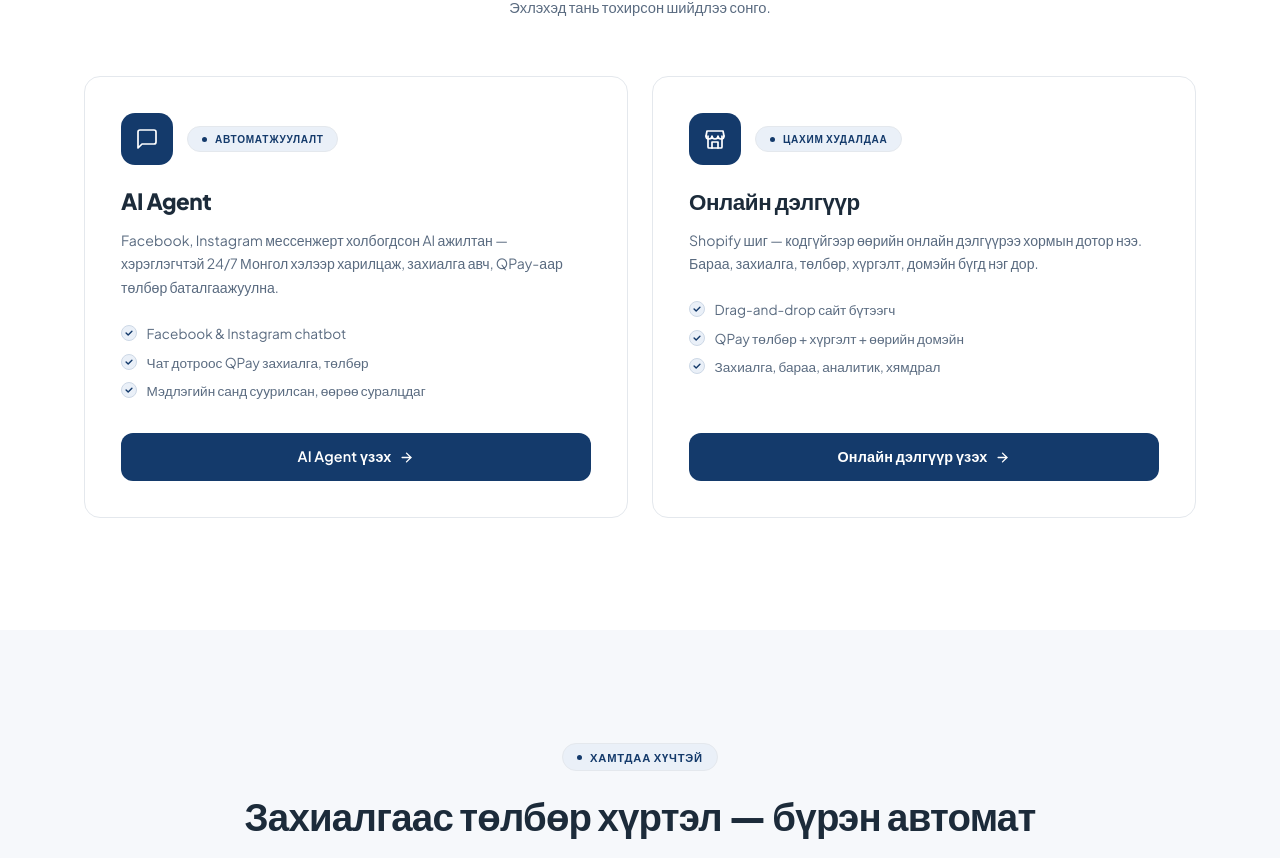
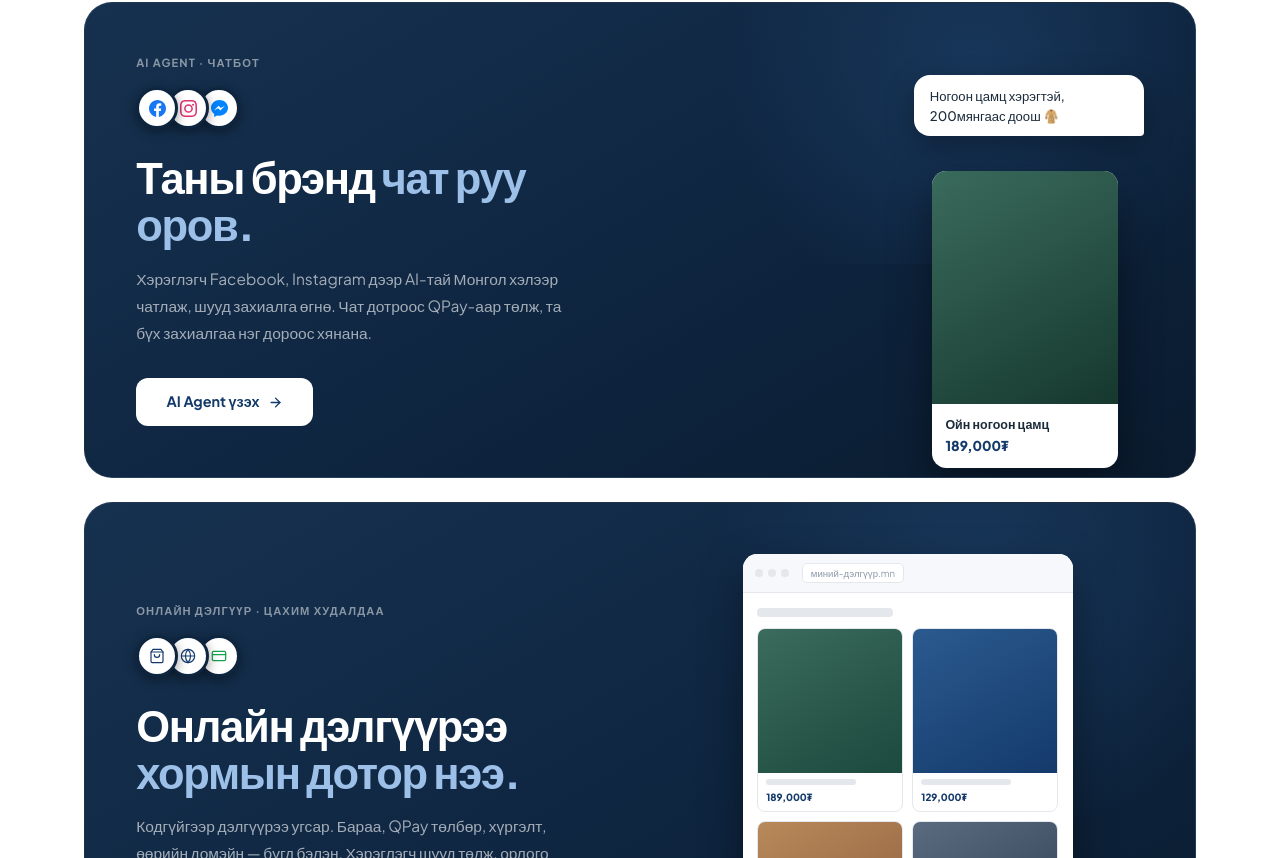
Before and after one commit to ubarino28/mongolagent-web, a Next.js app: page / in a window 1280 px wide. Shown: the part 1062-1920 px from the top of the page. Built offline with nearby package versions, Linux system fonts and the light colour scheme.

Commit message:
feat: premium dark showcase cards for AI Agent & Online Store on home (brand-entered-the-chat style)

```diff
--- a/app/globals.css
+++ b/app/globals.css
@@ -237,6 +237,7 @@ main, nav, footer { position: relative; z-index: 1; }
   .hero-mascot img { width: 200px !important; }
   .hero-bubble { display: none !important; }
   .services-grid { grid-template-columns: 1fr !important; }
+  .showcase-grid { grid-template-columns: 1fr !important; gap: 2rem !important; }
   .pricing-grid { grid-template-columns: 1fr !important; }
   .pricing-featured { transform: none !important; }
   .why-grid {
--- a/app/page.tsx
+++ b/app/page.tsx
@@ -1,17 +1,14 @@
 import Link from "next/link";
+import type { ReactNode } from "react";
 
-/* ─── Icons ─── */
-const IconChat = () => (
-  <svg width="24" height="24" viewBox="0 0 24 24" fill="none" stroke="currentColor" strokeWidth="1.7" strokeLinecap="round" strokeLinejoin="round">
-    <path d="M21 15a2 2 0 0 1-2 2H7l-4 4V5a2 2 0 0 1 2-2h14a2 2 0 0 1 2 2z"/>
-  </svg>
-);
-const IconStore = () => (
-  <svg width="24" height="24" viewBox="0 0 24 24" fill="none" stroke="currentColor" strokeWidth="1.7" strokeLinecap="round" strokeLinejoin="round">
-    <path d="M3 9l1-5h16l1 5"/><path d="M5 9v11a1 1 0 0 0 1 1h12a1 1 0 0 0 1-1V9"/>
-    <path d="M3 9a3 3 0 0 0 6 0 3 3 0 0 0 6 0 3 3 0 0 0 6 0"/><path d="M9 21v-6h6v6"/>
-  </svg>
-);
+/* ─── Brand glyphs (showcase logo circles) ─── */
+const FbGlyph = () => (<svg width="17" height="17" viewBox="0 0 24 24" fill="#1877F2"><path d="M24 12.07C24 5.4 18.6 0 12 0S0 5.4 0 12.07c0 6 4.39 10.97 10.13 11.85v-8.38H7.08v-3.47h3.05V9.43c0-3 1.79-4.67 4.53-4.67 1.31 0 2.69.24 2.69.24v2.95h-1.52c-1.5 0-1.96.93-1.96 1.87v2.25h3.33l-.53 3.47h-2.8v8.38C19.6 23.04 24 18.07 24 12.07z"/></svg>);
+const IgGlyph = () => (<svg width="17" height="17" viewBox="0 0 24 24" fill="#E1306C"><path d="M12 2.16c3.2 0 3.58.01 4.85.07 3.25.15 4.77 1.69 4.92 4.92.06 1.27.07 1.65.07 4.85s-.01 3.58-.07 4.85c-.15 3.23-1.66 4.77-4.92 4.92-1.27.06-1.64.07-4.85.07s-3.58-.01-4.85-.07c-3.26-.15-4.77-1.7-4.92-4.92-.06-1.27-.07-1.64-.07-4.85s.01-3.58.07-4.85C2.38 3.92 3.9 2.38 7.15 2.23 8.42 2.17 8.8 2.16 12 2.16M12 0C8.74 0 8.33.01 7.05.07 2.7.27.27 2.69.07 7.05.01 8.33 0 8.74 0 12s.01 3.67.07 4.95c.2 4.36 2.62 6.78 6.98 6.98C8.33 23.99 8.74 24 12 24s3.67-.01 4.95-.07c4.35-.2 6.78-2.62 6.98-6.98.06-1.28.07-1.69.07-4.95s-.01-3.67-.07-4.95c-.2-4.35-2.62-6.78-6.98-6.98C15.67.01 15.26 0 12 0zm0 5.84a6.16 6.16 0 1 0 0 12.32 6.16 6.16 0 0 0 0-12.32zM12 16a4 4 0 1 1 0-8 4 4 0 0 1 0 8zm6.41-10.85a1.44 1.44 0 1 0 0 2.88 1.44 1.44 0 0 0 0-2.88z"/></svg>);
+const MsgGlyph = () => (<svg width="17" height="17" viewBox="0 0 24 24" fill="#0084FF"><path d="M12 0C5.37 0 0 4.97 0 11.11c0 3.5 1.74 6.62 4.47 8.66V24l4.09-2.25c1.09.3 2.25.47 3.44.47 6.63 0 12-4.97 12-11.11C24 4.97 18.63 0 12 0zm1.19 14.96l-3.06-3.26-5.97 3.26 6.56-6.97 3.13 3.26 5.9-3.26-6.59 6.97z"/></svg>);
+const BagGlyph = () => (<svg width="16" height="16" viewBox="0 0 24 24" fill="none" stroke="#143A6B" strokeWidth="1.8" strokeLinecap="round" strokeLinejoin="round"><path d="M6 2 3 6v14a2 2 0 0 0 2 2h14a2 2 0 0 0 2-2V6l-3-4z"/><path d="M3 6h18M16 10a4 4 0 0 1-8 0"/></svg>);
+const GlobeGlyph = () => (<svg width="16" height="16" viewBox="0 0 24 24" fill="none" stroke="#143A6B" strokeWidth="1.8"><circle cx="12" cy="12" r="10"/><path d="M2 12h20" /><path d="M12 2a15 15 0 0 1 0 20 15 15 0 0 1 0-20z"/></svg>);
+const QpayGlyph = () => (<svg width="16" height="16" viewBox="0 0 24 24" fill="none" stroke="#16a34a" strokeWidth="1.9" strokeLinecap="round" strokeLinejoin="round"><rect x="2" y="5" width="20" height="14" rx="2"/><path d="M2 10h20"/></svg>);
+
 const IconArrow = () => (
   <svg width="15" height="15" viewBox="0 0 24 24" fill="none" stroke="currentColor" strokeWidth="2.2" strokeLinecap="round" strokeLinejoin="round">
     <line x1="5" y1="12" x2="19" y2="12"/><polyline points="12 5 19 12 12 19"/>
@@ -23,26 +20,36 @@ const IconPhone = () => (
   </svg>
 );
 
-const PRODUCTS = [
-  {
-    tag: "Автоматжуулалт",
-    icon: <IconChat />,
-    title: "AI Agent",
-    desc: "Facebook, Instagram мессенжерт холбогдсон AI ажилтан — хэрэглэгчтэй 24/7 Монгол хэлээр харилцаж, захиалга авч, QPay-аар төлбөр баталгаажуулна.",
-    items: ["Facebook & Instagram chatbot", "Чат дотроос QPay захиалга, төлбөр", "Мэдлэгийн санд суурилсан, өөрөө суралцдаг"],
-    href: "/ai",
-    cta: "AI Agent үзэх",
-  },
-  {
-    tag: "Цахим худалдаа",
-    icon: <IconStore />,
-    title: "Онлайн дэлгүүр",
-    desc: "Shopify шиг — кодгүйгээр өөрийн онлайн дэлгүүрээ хормын дотор нээ. Бараа, захиалга, төлбөр, хүргэлт, домэйн бүгд нэг дор.",
-    items: ["Drag-and-drop сайт бүтээгч", "QPay төлбөр + хүргэлт + өөрийн домэйн", "Захиалга, бараа, аналитик, хямдрал"],
-    href: "/store",
-    cta: "Онлайн дэлгүүр үзэх",
-  },
-];
+const CARD_BG = "linear-gradient(150deg, #16314F 0%, #0E2540 55%, #0A1B2E 100%)";
+
+function Circle({ children }: { children: ReactNode }) {
+  return <div style={{ width: 42, height: 42, borderRadius: "50%", background: "#fff", display: "flex", alignItems: "center", justifyContent: "center", border: "3px solid #0E2540", boxShadow: "0 3px 12px rgba(0,0,0,0.4)" }}>{children}</div>;
+}
+
+function Showcase({ eyebrow, logos, title, titleAccent, desc, href, cta, visual }: {
+  eyebrow: string; logos: ReactNode[]; title: string; titleAccent: string;
+  desc: string; href: string; cta: string; visual: ReactNode;
+}) {
+  return (
+    <div style={{ position: "relative", overflow: "hidden", borderRadius: "1.75rem", background: CARD_BG, border: "1px solid rgba(255,255,255,0.08)", padding: "clamp(2rem, 4vw, 3.5rem)" }}>
+      <div style={{ position: "absolute", top: "-25%", right: "-8%", width: "55%", height: "80%", background: "radial-gradient(circle, rgba(43,90,143,0.32), transparent 70%)", pointerEvents: "none" }} />
+      <div className="showcase-grid" style={{ position: "relative", display: "grid", gridTemplateColumns: "1.05fr 1fr", gap: "2.5rem", alignItems: "center" }}>
+        <div>
+          <div style={{ fontSize: "0.7rem", fontWeight: 700, textTransform: "uppercase", letterSpacing: "0.1em", color: "rgba(255,255,255,0.5)", marginBottom: "1rem" }}>{eyebrow}</div>
+          <div style={{ display: "flex", marginBottom: "1.5rem" }}>
+            {logos.map((l, i) => <div key={i} style={{ marginLeft: i ? -11 : 0, zIndex: logos.length - i, position: "relative" }}><Circle>{l}</Circle></div>)}
+          </div>
+          <h2 style={{ fontSize: "clamp(1.8rem, 3.4vw, 2.85rem)", fontWeight: 800, lineHeight: 1.08, letterSpacing: "-0.03em", color: "#fff", marginBottom: "1.1rem" }}>
+            {title} <span style={{ color: "#9DC0E8" }}>{titleAccent}</span>
+          </h2>
+          <p style={{ fontSize: "0.97rem", lineHeight: 1.75, color: "rgba(255,255,255,0.62)", maxWidth: "430px", marginBottom: "2rem" }}>{desc}</p>
+          <Link href={href} style={{ display: "inline-flex", alignItems: "center", gap: "0.5rem", padding: "0.82rem 1.9rem", borderRadius: "0.75rem", background: "#fff", color: "var(--navy)", fontWeight: 700, fontSize: "0.9rem", textDecoration: "none" }}>{cta} <IconArrow /></Link>
+        </div>
+        <div style={{ position: "relative", minHeight: "330px" }}>{visual}</div>
+      </div>
+    </div>
+  );
+}
 
 const FLOW = [
   { num: "01", title: "Онлайн дэлгүүрээ нээ", desc: "Бэлэн загвараас сонгож, бараагаа оруулаад хэдхэн минутад дэлгүүрээ нийтэл." },
@@ -68,6 +75,54 @@ const wrap5 = { maxWidth: "64rem", margin: "0 auto", padding: "0 1.25rem" } as c
 const wrap3 = { maxWidth: "48rem", margin: "0 auto", padding: "0 1.25rem" } as const;
 
 export default function HomePage() {
+  const aiVisual = (
+    <>
+      <div style={{ position: "absolute", top: 0, right: 0, background: "#fff", color: "#1C2B3A", borderRadius: "1rem 1rem 0.25rem 1rem", padding: "0.7rem 1rem", fontSize: "0.82rem", fontWeight: 500, maxWidth: "230px", boxShadow: "0 10px 30px rgba(0,0,0,0.3)", lineHeight: 1.45, zIndex: 2 }}>
+        Ногоон цамц хэрэгтэй, 200мянгаас доош 🧥
+      </div>
+      <div style={{ position: "absolute", top: "96px", right: "26px", width: "186px", background: "#fff", borderRadius: "0.9rem", overflow: "hidden", boxShadow: "0 18px 44px rgba(0,0,0,0.4)", zIndex: 1 }}>
+        <div style={{ aspectRatio: "4/5", background: "linear-gradient(150deg, #3A6B5C, #16382E)" }} />
+        <div style={{ padding: "0.7rem 0.85rem" }}>
+          <div style={{ fontSize: "0.78rem", fontWeight: 600, color: "#1C2B3A" }}>Ойн ногоон цамц</div>
+          <div style={{ fontSize: "0.85rem", fontWeight: 800, color: "#143A6B", marginTop: "0.15rem" }}>189,000₮</div>
+        </div>
+      </div>
+    </>
+  );
+  const webVisual = (
+    <>
+      <div style={{ display: "flex", alignItems: "center", justifyContent: "center", height: "100%" }}>
+        <div style={{ width: "100%", maxWidth: "330px", borderRadius: "0.9rem", overflow: "hidden", background: "#fff", boxShadow: "0 18px 44px rgba(0,0,0,0.4)" }}>
+          <div style={{ display: "flex", alignItems: "center", gap: 5, padding: "0.55rem 0.75rem", background: "#F6F8FB", borderBottom: "1px solid #E4E8ED" }}>
+            {[0, 1, 2].map(i => <span key={i} style={{ width: 8, height: 8, borderRadius: "50%", background: "#E4E8ED" }} />)}
+            <span style={{ marginLeft: 8, fontSize: "0.6rem", color: "#8A98A8", background: "#fff", border: "1px solid #E4E8ED", borderRadius: 5, padding: "0.12rem 0.5rem" }}>миний-дэлгүүр.mn</span>
+          </div>
+          <div style={{ padding: "0.9rem" }}>
+            <div style={{ height: 9, width: "45%", background: "#E4E8ED", borderRadius: 4, marginBottom: 11 }} />
+            <div style={{ display: "grid", gridTemplateColumns: "1fr 1fr", gap: 9 }}>
+              {[
+                { bg: "linear-gradient(150deg,#3A6B5C,#1C4A3E)", price: "189,000₮" },
+                { bg: "linear-gradient(150deg,#2B5A8F,#143A6B)", price: "129,000₮" },
+                { bg: "linear-gradient(150deg,#B8895A,#8A5A3A)", price: "99,000₮" },
+                { bg: "linear-gradient(150deg,#5A6B80,#2B3A4D)", price: "159,000₮" },
+              ].map((t, i) => (
+                <div key={i} style={{ borderRadius: 8, overflow: "hidden", border: "1px solid #E4E8ED" }}>
+                  <div style={{ aspectRatio: "1/1", background: t.bg }} />
+                  <div style={{ padding: "0.4rem 0.5rem" }}>
+                    <div style={{ height: 6, width: "70%", background: "#E4E8ED", borderRadius: 3, marginBottom: 5 }} />
+                    <div style={{ fontSize: "0.62rem", fontWeight: 800, color: "#143A6B" }}>{t.price}</div>
+                  </div>
+                </div>
+              ))}
+            </div>
+          </div>
+        </div>
+      </div>
+      <div style={{ position: "absolute", bottom: "8%", left: "-4%", background: "#fff", borderRadius: "0.7rem", padding: "0.5rem 0.85rem", boxShadow: "0 10px 28px rgba(0,0,0,0.3)", display: "inline-flex", alignItems: "center", gap: 7, fontSize: "0.72rem", fontWeight: 700, color: "#16a34a" }}>
+        ✓ QPay төлбөр амжилттай
+      </div>
+    </>
+  );
   return (
     <>
       {/* ─── HERO ─────────────────────────────────────────── */}
@@ -129,41 +184,37 @@ export default function HomePage() {
         </div>
       </div>
 
-      {/* ─── PRODUCTS (2 тэнцүү) ──────────────────────────── */}
-      <section id="products" data-animate style={{ padding: "7rem 0" }}>
+      {/* ─── PRODUCTS — premium showcase ──────────────────── */}
+      <section id="products" data-animate style={{ padding: "7rem 0 6rem" }}>
         <div style={wrap}>
-          <div style={{ textAlign: "center", marginBottom: "3.5rem" }}>
+          <div style={{ textAlign: "center", marginBottom: "3rem" }}>
             <div className="section-tag" style={{ display: "inline-flex", marginBottom: "1rem" }}>Хоёр шийдэл, нэг платформ</div>
             <h2 style={{ fontSize: "clamp(1.7rem, 3.5vw, 2.6rem)", fontWeight: 800, letterSpacing: "-0.02em", marginBottom: "1rem" }}>
               Бизнесээ ургуулах <span className="gradient-text">хоёр хүчирхэг хэрэгсэл</span>
             </h2>
-            <p style={{ color: "var(--text-mid)", maxWidth: "480px", margin: "0 auto", fontSize: "0.92rem", lineHeight: 1.7 }}>
-              Аль нэгийг нь дангаар, эсвэл хоёуланг хослуулан ашиглаж болно. Эхлэхэд тань тохирсон шийдлээ сонго.
-            </p>
           </div>
 
-          <div className="services-grid" style={{ display: "grid", gridTemplateColumns: "1fr 1fr", gap: "1.5rem" }}>
-            {PRODUCTS.map(p => (
-              <div key={p.title} className="card card-glow" style={{ display: "flex", flexDirection: "column", padding: "2.25rem" }}>
-                <div style={{ display: "flex", alignItems: "center", gap: "0.9rem", marginBottom: "1.25rem" }}>
-                  <div style={{ width: "52px", height: "52px", borderRadius: "14px", display: "flex", alignItems: "center", justifyContent: "center", background: "var(--navy)", color: "#fff", flexShrink: 0 }}>
-                    {p.icon}
-                  </div>
-                  <div className="section-tag" style={{ display: "inline-flex", fontSize: "0.63rem" }}>{p.tag}</div>
-                </div>
-
-                <h3 style={{ fontSize: "1.4rem", fontWeight: 800, letterSpacing: "-0.02em", marginBottom: "0.6rem" }}>{p.title}</h3>
-                <p style={{ color: "var(--text-mid)", fontSize: "0.88rem", lineHeight: 1.7, marginBottom: "1.5rem" }}>{p.desc}</p>
-
-                <div style={{ display: "flex", flexDirection: "column", gap: "0.5rem", marginBottom: "2rem" }}>
-                  {p.items.map(item => <div key={item} className="check-item">{item}</div>)}
-                </div>
-
-                <Link href={p.href} className="btn-primary" style={{ marginTop: "auto", justifyContent: "center", fontSize: "0.9rem" }}>
-                  {p.cta} <IconArrow />
-                </Link>
-              </div>
-            ))}
+          <div style={{ display: "flex", flexDirection: "column", gap: "1.5rem" }}>
+            <Showcase
+              eyebrow="AI Agent · Чатбот"
+              logos={[<FbGlyph key="f" />, <IgGlyph key="i" />, <MsgGlyph key="m" />]}
+              title="Таны брэнд"
+              titleAccent="чат руу оров."
+              desc="Хэрэглэгч Facebook, Instagram дээр AI-тай Монгол хэлээр чатлаж, шууд захиалга өгнө. Чат дотроос QPay-аар төлж, та бүх захиалгаа нэг дороос хянана."
+              href="/ai"
+              cta="AI Agent үзэх"
+              visual={aiVisual}
+            />
+            <Showcase
+              eyebrow="Онлайн дэлгүүр · Цахим худалдаа"
+              logos={[<BagGlyph key="b" />, <GlobeGlyph key="g" />, <QpayGlyph key="q" />]}
+              title="Онлайн дэлгүүрээ"
+              titleAccent="хормын дотор нээ."
+              desc="Кодгүйгээр дэлгүүрээ угсар. Бараа, QPay төлбөр, хүргэлт, өөрийн домэйн — бүгд бэлэн. Хэрэглэгч шууд төлж, орлого таны дансанд орно."
+              href="/store"
+              cta="Онлайн дэлгүүр үзэх"
+              visual={webVisual}
+            />
           </div>
         </div>
       </section>
```
